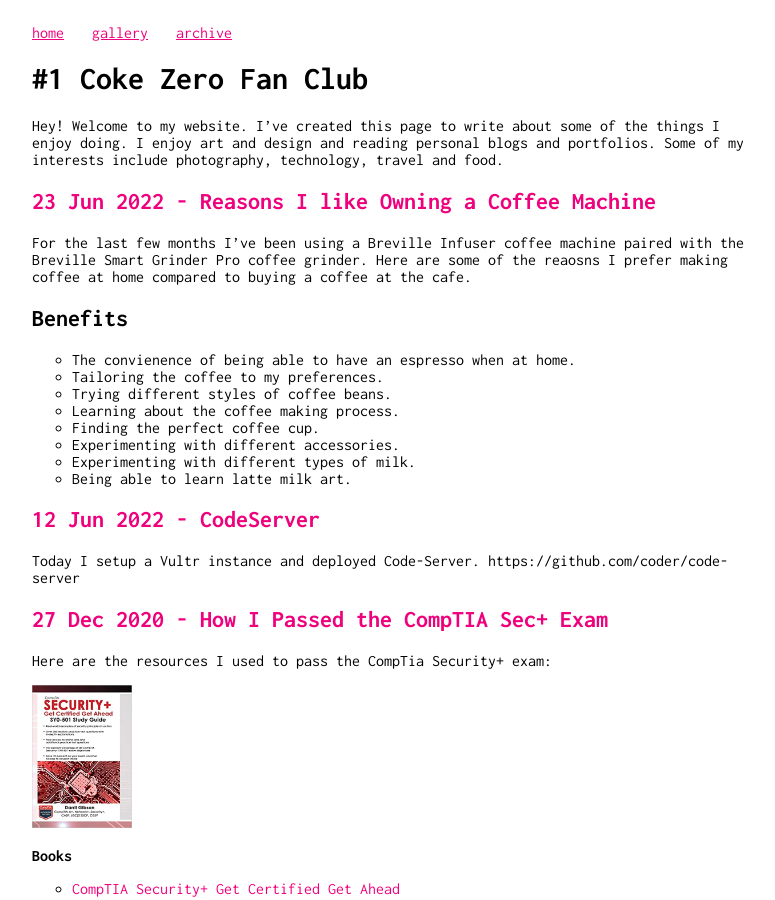
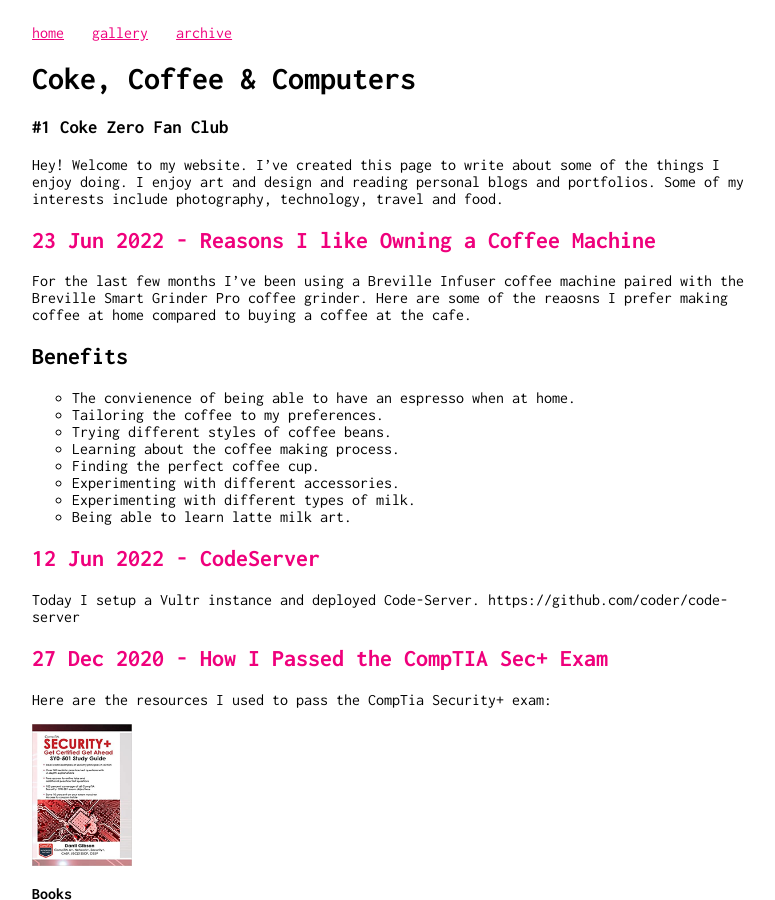
Before and after one commit to poglet/poglet.github.io, a Jekyll site: the page built from index.html, in a window 1280 px wide and 900 px high. Shown: the whole window, without its empty margins (248-1023 px from the left). Built offline with Jekyll 4.4.1, drawn with Linux system fonts in a browser that asks for light colours.

Commit message:
Updated title page

```diff
--- a/index.html
+++ b/index.html
@@ -4,7 +4,8 @@ title: pog
 ---
 
 <div class="blurb">
-   <h1>#1 Coke Zero Fan Club</h1>
+   <h1>Coke, Coffee & Computers</h1>
+   <h3>#1 Coke Zero Fan Club</h3>
 
    <p>
       Hey! Welcome to my website.
```
